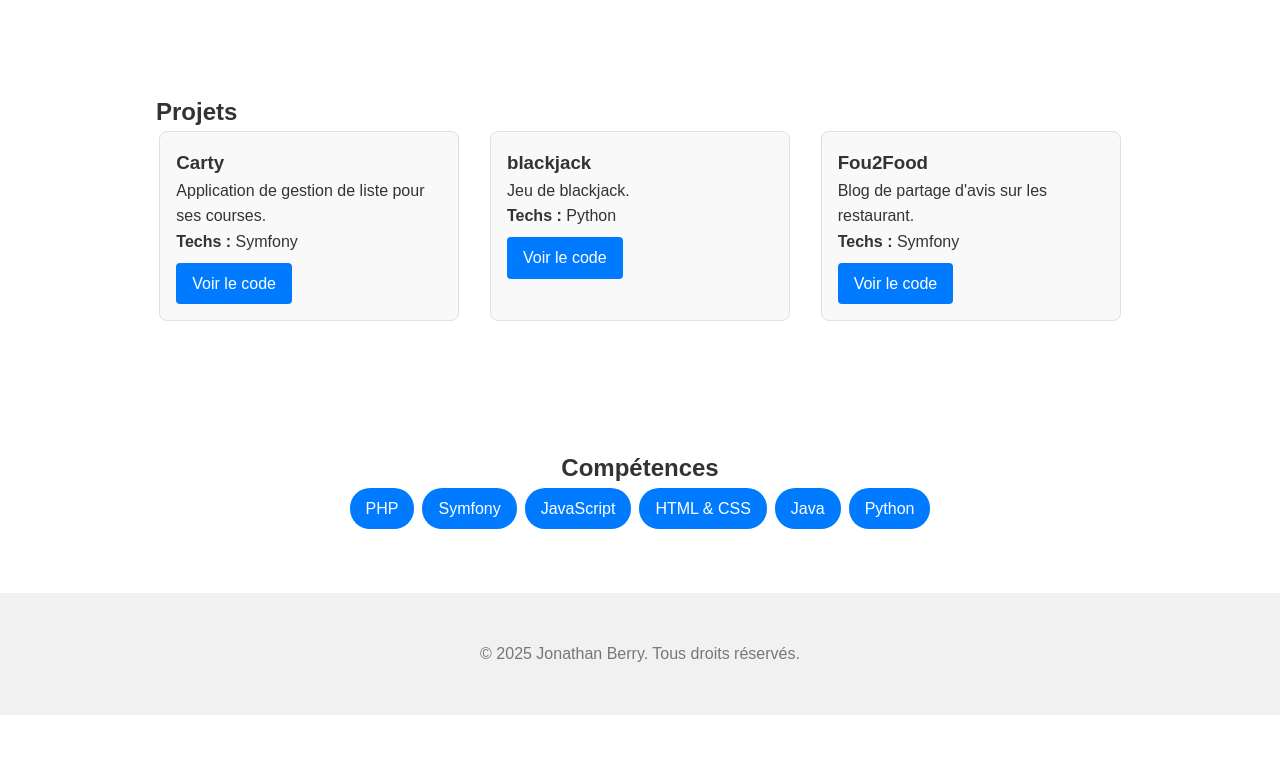
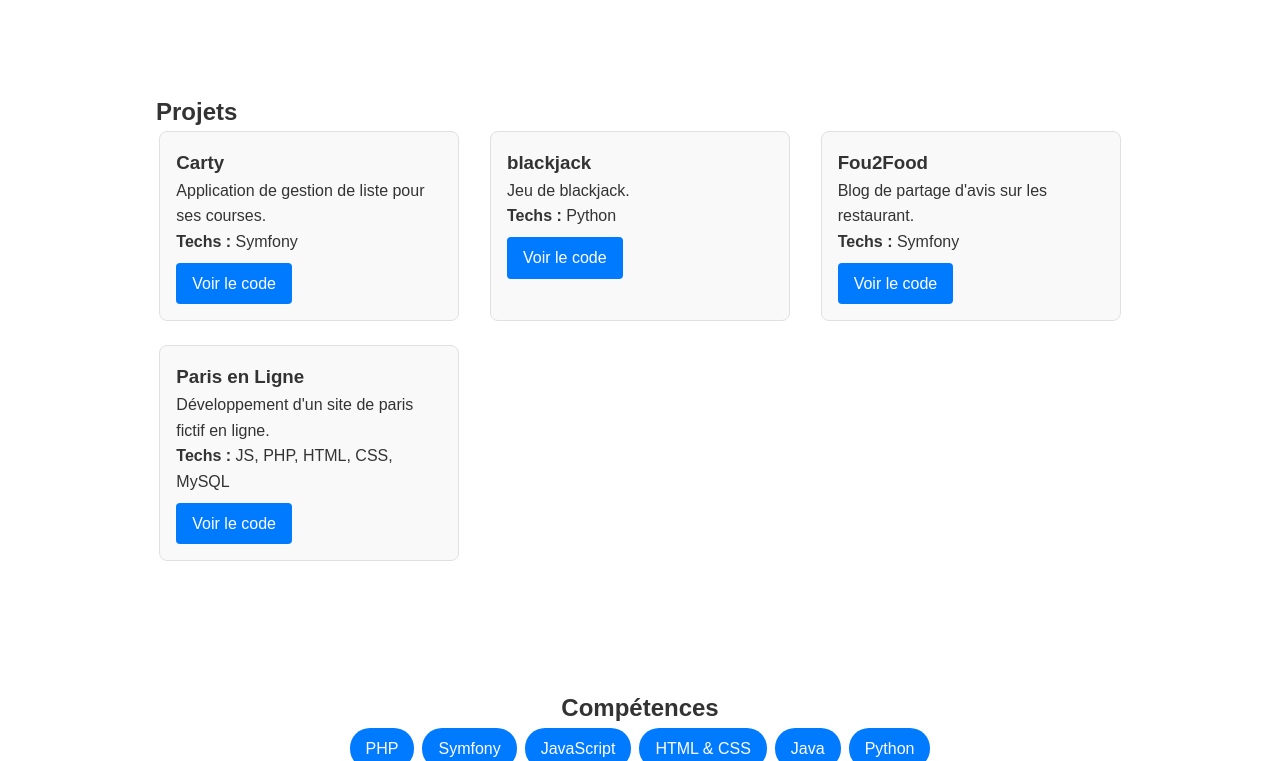
Before and after one commit to At3hna/portfolio, a plain HTML site: page index.html in a window 1280 px wide. Shown: the part 421-1182 px from the top of the page. Before the commit the page ends 1136 px from the top, so only its background shows below. Drawn offline with Linux system fonts and the light colour scheme.

Commit message:
Add betting site project

```diff
--- a/index.html
+++ b/index.html
@@ -52,6 +52,13 @@
         <p><strong>Techs :</strong> Symfony</p>
         <a href="https://github.com/Team-Maitrobe/blogPHP" class="btn">Voir le code</a>
       </div>
+      <!-- Projet 4 -->
+      <div class="project-card">
+        <h3>Paris en Ligne</h3>
+        <p>Développement d'un site de paris fictif en ligne.</p>
+        <p><strong>Techs :</strong> JS, PHP, HTML, CSS, MySQL</p>
+        <a href="#" class="btn">Voir le code</a>
+      </div>
     </div>
   </section>
 
```
